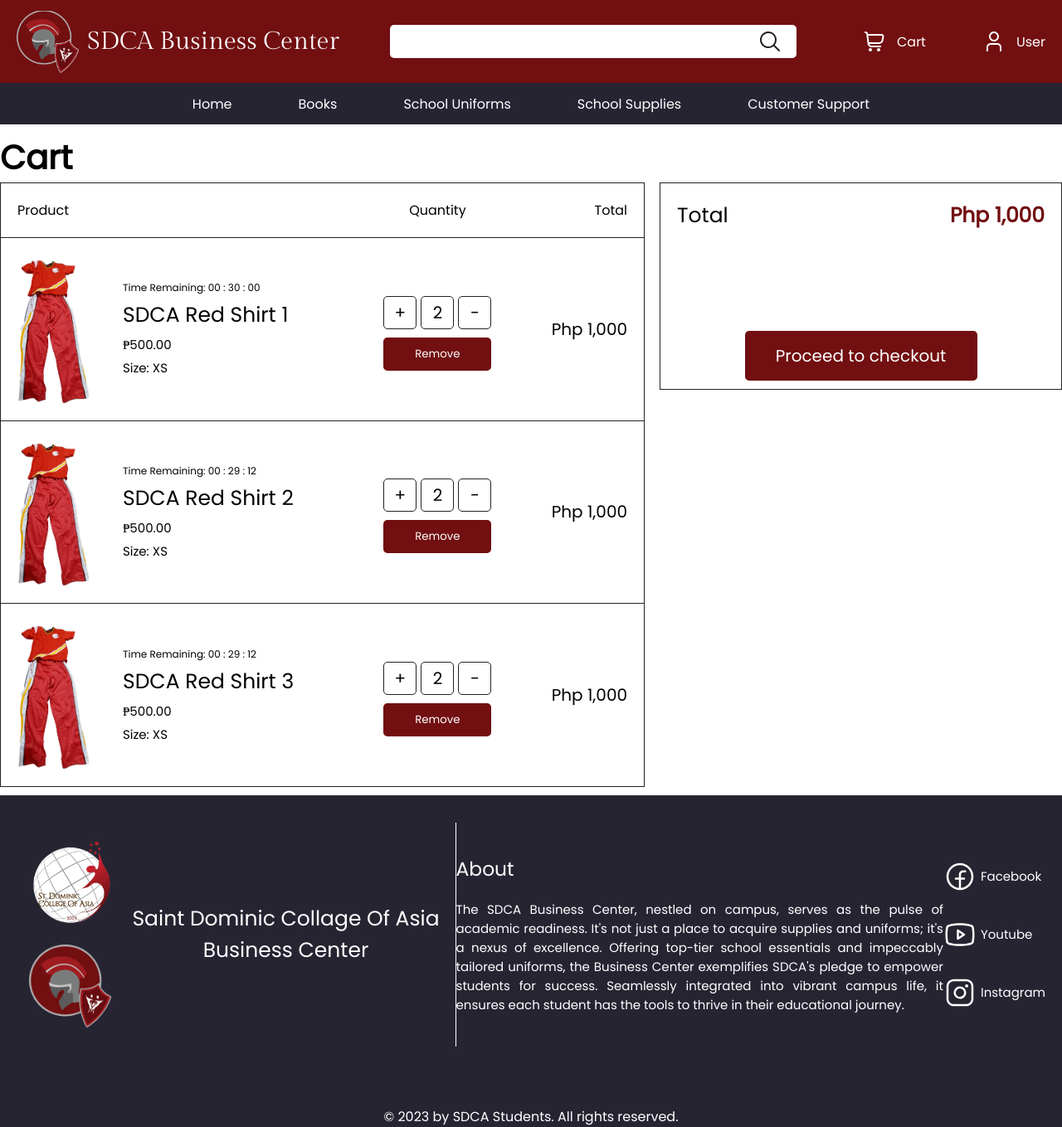
After one commit to d3vLimpiado/new_sdca_business_center, a PHP site: page /pages/cart.php in a window 1280 px wide. The commit adds this page. Shown: the whole page at 83% size. Run offline with PHP 8.4, Linux system fonts and the light colour scheme.

Commit message:
feat: cart page development

```diff
--- a/js/index.js
+++ b/js/index.js
@@ -1,15 +1,16 @@
 // For Home Hero Carousel
-let currentIdx = 0;
 const carouselImgs = document.getElementsByClassName("carousel-cont-img");
-const controllerCont = document.querySelector(".carousel-controller");
-
+if(carouselImgs.length) {
   const controllerRight = document.querySelector(".carousel-right");
   const controllerLeft = document.querySelector(".carousel-left");
 
   const previewContainer = document.querySelector(".carousel-preview");
   const previewContainerBg = document.querySelector(".carousel-preview-bg");
 
+  let currentIdx = 0;
+
   carouselImgs[currentIdx].classList.add("active");
+
 
   const handleCarouselTrans = (direction = 1) => {
     if(direction) {
@@ -55,3 +56,41 @@
     previewContainer.classList.remove("active");
     previewContainer.removeChild(document.querySelector('.carousel-preview-img'))
   })
+}
+
+// For Cart Page
+const cartItems = document.getElementsByClassName("cart-content-table-items-item");
+const noItemTr = document.querySelector(".cart-content-table-items-no")
+
+if(cartItems.length) {
+  const cartTbody = document.querySelector('.cart-content-table-items');
+  Array.from(cartItems).forEach((cartItem) => {
+    const cartItemTr = cartItem.children
+
+    const qtyTd = cartItemTr[1].children
+    const qtyTdChildrens = qtyTd
+    const qtyCont = qtyTdChildrens[0].children
+    // REMOVE BTN
+    qtyTdChildrens[1].addEventListener('click', () => {
+      cartTbody.removeChild(cartItem)
+      if(cartTbody.children.length === 1) {
+        noItemTr.style.display = "table-row";
+        console.log('display none')
+      }
+    })
+    // VALUE
+    const val = qtyCont[1]
+    // BTN INCREMENT
+    qtyCont[0].addEventListener('click', () => {
+      if(parseInt(val.innerHTML) !== 10) {
+        val.innerHTML = parseInt(val.innerHTML) + 1
+      }
+    })
+    // BTN DECREMENT
+    qtyCont[2].addEventListener('click', () => {
+      if(parseInt(val.innerHTML) !== 1) {
+        val.innerHTML = parseInt(val.innerHTML) - 1;
+      }
+    })
+  })
+}
--- /dev/null
+++ b/pages/cart.php
@@ -0,0 +1,95 @@
+<!-- Importing HEADER Template -->
+<?php include('../template/header.php'); ?>
+
+<!-- All contents should be enclosed or put into this element. -->
+<main class="main">
+  <div class="main-content">
+    <h1 class="cart-page-title">Cart</h1>
+    <div class="cart-content">
+      <table class="cart-content-table">
+        <thead>
+          <tr>
+            <th class="header-product">Product</th>
+            <th class="header-qty">Quantity</th>
+            <th class="header-total">Total</th>
+          </tr>
+        </thead>
+        <tbody class="cart-content-table-items">
+          <tr class="cart-content-table-items-no">
+            <td colspan="3"><h2>No Items</h2></td>
+          </tr>
+          <tr class="cart-content-table-items-item">
+            <td class="cart-item-content">
+              <img class="item-content-img" src="<?php echo $url;?>assets/images/products/pe_full.jpg" alt="Product Item" />
+              <div class="item-content-detail">
+                <span class="item-content-detail-timer">Time Remaining:  00 : 30 : 00</span>
+                <h3 class="item-content-detail-name">SDCA Red Shirt 1</h3>
+                <span class="item-content-detail-price">₱500.00</span>
+                <span class="item-content-detail-others">Size: XS</span>
+              </div>
+            </td>
+            <td class="cart-item-qty">
+              <div class="cart-item-qty-cont">
+                <button class="cart-item-qty-cont-item">+</button>
+                <div class="cart-item-qty-cont-item">2</div>
+                <button class="cart-item-qty-cont-item">-</button>
+              </div>
+              <button class="cart-item-qty-remove">Remove</button>
+            </td>
+            <td class="cart-item-price">Php 1,000</td>
+          </tr>
+          <tr class="cart-content-table-items-item">
+            <td class="cart-item-content">
+              <img class="item-content-img" src="<?php echo $url;?>assets/images/products/pe_full.jpg" alt="Product Item" />
+              <div class="item-content-detail">
+                <span class="item-content-detail-timer">Time Remaining:  00 : 29 : 12</span>
+                <h3 class="item-content-detail-name">SDCA Red Shirt 2</h3>
+                <span class="item-content-detail-price">₱500.00</span>
+                <span class="item-content-detail-others">Size: XS</span>
+              </div>
+            </td>
+            <td class="cart-item-qty">
+              <div class="cart-item-qty-cont">
+                <button class="cart-item-qty-cont-item">+</button>
+                <button class="cart-item-qty-cont-item">2</button>
+                <button class="cart-item-qty-cont-item">-</button>
+              </div>
+              <button class="cart-item-qty-remove">Remove</button>
+            </td>
+            <td class="cart-item-price">Php 1,000</td>
+          </tr>
+          <tr class="cart-content-table-items-item">
+            <td class="cart-item-content">
+              <img class="item-content-img" src="<?php echo $url;?>assets/images/products/pe_full.jpg" alt="Product Item" />
+              <div class="item-content-detail">
+                <span class="item-content-detail-timer">Time Remaining:  00 : 29 : 12</span>
+                <h3 class="item-content-detail-name">SDCA Red Shirt 3</h3>
+                <span class="item-content-detail-price">₱500.00</span>
+                <span class="item-content-detail-others">Size: XS</span>
+              </div>
+            </td>
+            <td class="cart-item-qty">
+              <div class="cart-item-qty-cont">
+                <button class="cart-item-qty-cont-item">+</button>
+                <button class="cart-item-qty-cont-item">2</button>
+                <button class="cart-item-qty-cont-item">-</button>
+              </div>
+              <button class="cart-item-qty-remove">Remove</button>
+            </td>
+            <td class="cart-item-price">Php 1,000</td>
+          </tr>
+        </tbody>
+      </table>
+      <div class="cart-content-breakout">
+        <div class="cart-content-breakout-total">
+          <span class="cart-content-breakout-total-text">Total</span>
+          <span class="cart-content-breakout-total-val">Php 1,000</span>
+        </div>
+        <button class="cart-content-breakout-checkout">Proceed to checkout</button>
+      </div>
+    </div>
+  </div>
+</main>
+
+<!-- Importing FOOTER Template -->
+<?php include '../template/footer.php'; ?>
--- /dev/null
+++ b/scss/_cart.scss
@@ -0,0 +1,171 @@
+.cart-page-title {
+  font-size: 40px;
+  font-style: normal;
+  font-weight: 700;
+  line-height: normal;
+}
+
+.cart-content {
+  display: grid;
+  grid-template-columns: 1fr 485px;
+  gap: 18px;
+}
+
+// CART ITEM TABLE
+.cart-content-table {
+  border-collapse: collapse;
+  border: 1px solid var(--color_dark);
+
+  th, td {
+    padding: 20px;
+  }
+
+  thead {
+    height: 60px;
+    border: 1px solid var(--color_dark);
+
+    &:first-child {
+      text-align: left;
+    }
+  }
+
+  th:nth-child(2), td:nth-child(2) {
+    text-align: center;
+  }
+
+  th:last-child, td:last-child {
+    text-align: right;
+  }
+
+  &-items {
+    &-no {
+      display: none;
+      td {
+        text-align: center !important;
+      }
+    }
+    &-item {
+      border: 1px solid var(--color_dark);
+
+      .cart-item {
+       &-content {
+        display: flex;
+        gap: 40px;
+
+        .item-content {
+          &-img {
+            width: 87px;
+            height: auto;
+          }
+
+          &-detail {
+            display: flex;
+            flex-direction: column;
+            justify-content: center;
+            gap: 5px;
+
+            &-timer {
+              font-size: 12px;
+              font-weight: 400;
+            }
+
+            &-name {
+              font-size: 25px;
+              font-weight: 400;
+            }
+
+            &-price, &-others {
+              font-size: 15px;
+              font-weight: 400;
+            }
+          }
+        }
+       }
+
+       &-qty {
+        &-cont {
+          display: flex;
+          justify-content: center;
+          align-items: center;
+          gap: 5px;
+          margin: 10px 0;
+          &-item {
+            width: 40px;
+            height: 40px;
+            border: none;
+            background: none;
+            cursor: pointer;
+            border: 1px solid var(--color_dark);
+            display: grid;
+            place-items: center;
+            text-align: center;
+            font-size: 20px;
+            border-radius: 5px;
+            font-weight: 400;
+          }
+        }
+
+        &-remove {
+          cursor: pointer;
+          border: none;
+          width: 130px;
+          height: 40px;
+          border-radius: 5px;
+          color: var(--color_light);
+          background-color: var(--color_primary);
+        }
+       }
+
+       &-price {
+        font-size: 20px;
+        font-weight: 400;
+       }
+      }
+    }
+  }
+}
+
+.cart-content-breakout {
+  position: relative;
+  width: 100%;
+  min-height: 250px;
+  height: max-content;
+  border: 1px solid var(--color_dark);
+
+  &-total {
+    display: flex;
+    justify-content: space-between;
+    padding: 20px;
+
+    &-text {
+      font-size: 25px;
+      font-weight: 400;
+    }
+
+    &-val {
+      color: var(--color_primary);
+      font-size: 25px;
+      font-weight: 700;
+    }
+  }
+
+  &-checkout {
+    position: absolute;
+    bottom: 10px;
+    left: 50%;
+    transform: translateX(-50%);
+
+    cursor: pointer;
+    border: none;
+    background: none;
+    width: 280px;
+    height: 60px;
+    border-radius: 5px;
+    background: var(--color_primary);
+
+    color: var(--color_light);
+    text-align: center;
+    font-size: 20px;
+    font-weight: 400;
+  }
+}
--- a/scss/_nav.scss
+++ b/scss/_nav.scss
@@ -86,7 +86,9 @@
   gap: 70px;
   justify-content: flex-end;
 
-  color: var(--color_light);
+  a {
+    color: var(--color_light);
+  }
 
   i {
     width: 24px;
--- a/scss/_reset.scss
+++ b/scss/_reset.scss
@@ -8,6 +8,10 @@
   font-weight: 400;
 }
 
+a {
+  text-decoration: none;
+}
+
 i {
   display: inline-block;
 }
--- a/scss/style.scss
+++ b/scss/style.scss
@@ -6,6 +6,7 @@
 @use "./carousel";
 @use "./home_featured";
 @use "./about_page";
+@use "./cart";
 
 body {
   display: grid;
--- a/styles/style.css
+++ b/styles/style.css
@@ -19,6 +19,10 @@
   box-sizing: border-box;
   font-family: "Poppins";
   font-weight: 400;
+}
+
+a {
+  text-decoration: none;
 }
 
 i {
@@ -104,6 +108,8 @@
   display: flex;
   gap: 70px;
   justify-content: flex-end;
+}
+.user a {
   color: var(--color_light);
 }
 .user i {
@@ -540,6 +546,149 @@
   line-height: normal;
 }
 
+.cart-page-title {
+  font-size: 40px;
+  font-style: normal;
+  font-weight: 700;
+  line-height: normal;
+}
+
+.cart-content {
+  display: grid;
+  grid-template-columns: 1fr 485px;
+  gap: 18px;
+}
+
+.cart-content-table {
+  border-collapse: collapse;
+  border: 1px solid var(--color_dark);
+}
+.cart-content-table th, .cart-content-table td {
+  padding: 20px;
+}
+.cart-content-table thead {
+  height: 60px;
+  border: 1px solid var(--color_dark);
+}
+.cart-content-table thead:first-child {
+  text-align: left;
+}
+.cart-content-table th:nth-child(2), .cart-content-table td:nth-child(2) {
+  text-align: center;
+}
+.cart-content-table th:last-child, .cart-content-table td:last-child {
+  text-align: right;
+}
+.cart-content-table-items-no {
+  display: none;
+}
+.cart-content-table-items-no td {
+  text-align: center !important;
+}
+.cart-content-table-items-item {
+  border: 1px solid var(--color_dark);
+}
+.cart-content-table-items-item .cart-item-content {
+  display: flex;
+  gap: 40px;
+}
+.cart-content-table-items-item .cart-item-content .item-content-img {
+  width: 87px;
+  height: auto;
+}
+.cart-content-table-items-item .cart-item-content .item-content-detail {
+  display: flex;
+  flex-direction: column;
+  justify-content: center;
+  gap: 5px;
+}
+.cart-content-table-items-item .cart-item-content .item-content-detail-timer {
+  font-size: 12px;
+  font-weight: 400;
+}
+.cart-content-table-items-item .cart-item-content .item-content-detail-name {
+  font-size: 25px;
+  font-weight: 400;
+}
+.cart-content-table-items-item .cart-item-content .item-content-detail-price, .cart-content-table-items-item .cart-item-content .item-content-detail-others {
+  font-size: 15px;
+  font-weight: 400;
+}
+.cart-content-table-items-item .cart-item-qty-cont {
+  display: flex;
+  justify-content: center;
+  align-items: center;
+  gap: 5px;
+  margin: 10px 0;
+}
+.cart-content-table-items-item .cart-item-qty-cont-item {
+  width: 40px;
+  height: 40px;
+  border: none;
+  background: none;
+  cursor: pointer;
+  border: 1px solid var(--color_dark);
+  display: grid;
+  place-items: center;
+  text-align: center;
+  font-size: 20px;
+  border-radius: 5px;
+  font-weight: 400;
+}
+.cart-content-table-items-item .cart-item-qty-remove {
+  cursor: pointer;
+  border: none;
+  width: 130px;
+  height: 40px;
+  border-radius: 5px;
+  color: var(--color_light);
+  background-color: var(--color_primary);
+}
+.cart-content-table-items-item .cart-item-price {
+  font-size: 20px;
+  font-weight: 400;
+}
+
+.cart-content-breakout {
+  position: relative;
+  width: 100%;
+  min-height: 250px;
+  height: -moz-max-content;
+  height: max-content;
+  border: 1px solid var(--color_dark);
+}
+.cart-content-breakout-total {
+  display: flex;
+  justify-content: space-between;
+  padding: 20px;
+}
+.cart-content-breakout-total-text {
+  font-size: 25px;
+  font-weight: 400;
+}
+.cart-content-breakout-total-val {
+  color: var(--color_primary);
+  font-size: 25px;
+  font-weight: 700;
+}
+.cart-content-breakout-checkout {
+  position: absolute;
+  bottom: 10px;
+  left: 50%;
+  transform: translateX(-50%);
+  cursor: pointer;
+  border: none;
+  background: none;
+  width: 280px;
+  height: 60px;
+  border-radius: 5px;
+  background: var(--color_primary);
+  color: var(--color_light);
+  text-align: center;
+  font-size: 20px;
+  font-weight: 400;
+}
+
 body {
   display: grid;
   grid-template-rows: 1fr 400px;
--- a/template/header.php
+++ b/template/header.php
@@ -9,11 +9,7 @@
   <meta charset="UTF-8">
   <meta name="viewport" content="width=device-width, initial-scale=1.0">
   <link rel="stylesheet" type="text/css" href="<?php echo $url ?>styles/style.css" />
-  <title>SDCA Business Center<?php
-  if (strlen($pageTitle)) {
-    echo " | " . $pageTitle;
-  }
-  ?></title>
+  <title>SDCA Business Center</title>
 </head>
 <body>
   <header class="headerPrimary">
@@ -30,14 +26,14 @@
           <i class="searchBarIcon"></i>
         </div>
         <div class="user">
-          <div class="userCart">
+          <a href="<?php echo $url; ?>pages/cart.php" class="userCart">
             <i class="userCartIcon"></i>
             <span class="userCartText">Cart</span>
-          </div>
-          <div class="userSec">
+          </a>
+          <a href="#" class="userSec">
             <i class="userSecIcon"></i>
-            <span class="userSecText">Login</span>
-          </div>
+            <span class="userSecText">User</span>
+          </a>
         </div>
       </div>
     </div>
```
Also changed, not shown: assets/images/products/pe_full.jpg (added). Lines whose indentation alone changed are shown as unchanged.
